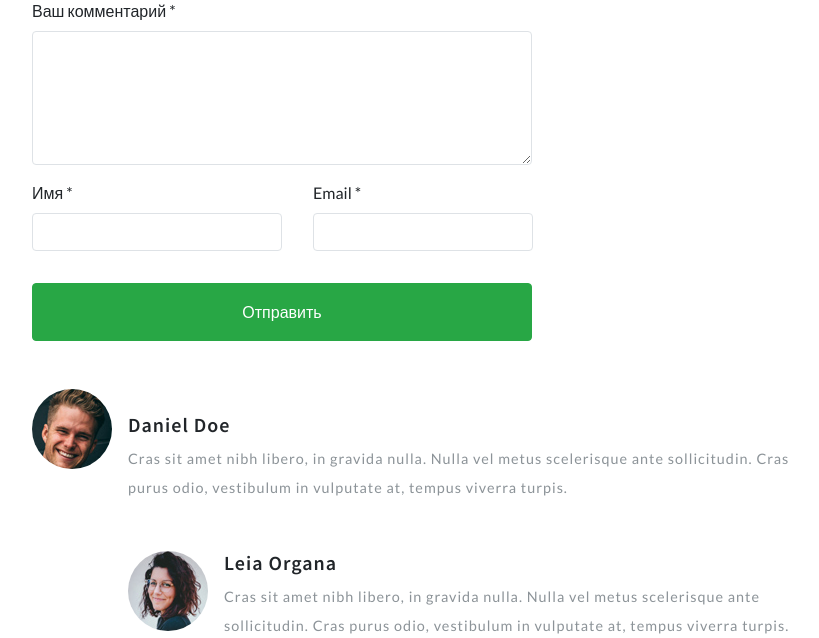
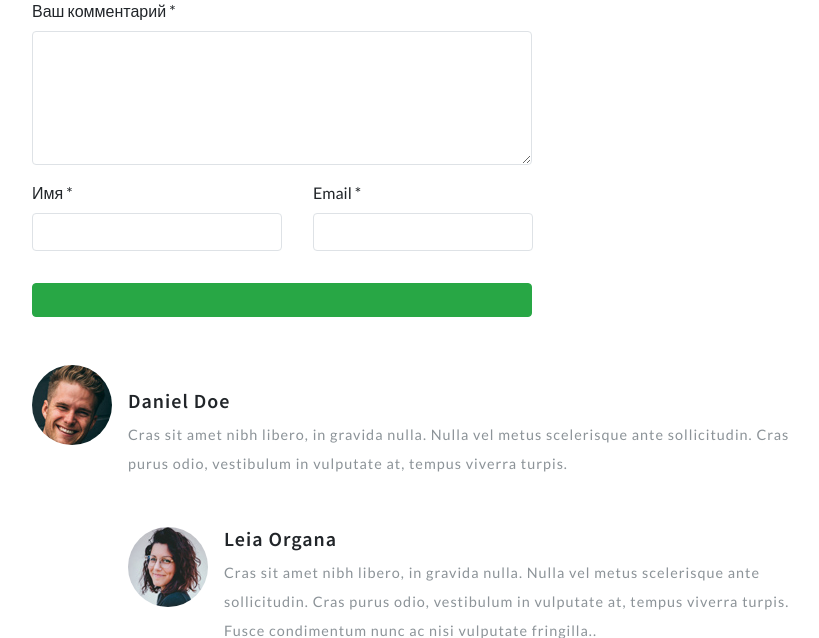
Before and after one commit to Raccoonrocket/movies, a Django app: a page that uses templates/movies/movie_detail.html in a window 1280 px wide. Shown: the part 1749-2387 px from the top of the page, without its empty margins (418-1237 px from the left). Run offline with Django 4.2, Linux system fonts and the light colour scheme; data comes from the database, SQL or seed files in the repository; some libraries are stand-ins or nearby versions.

Commit message:
Add project, step 8 done

```diff
--- a/templates/movies/movie_detail.html
+++ b/templates/movies/movie_detail.html
@@ -321,10 +321,8 @@
                        style="outline: none; cursor: inherit;">
                         <iframe width="560" height="315"
                                 src="https://www.youtube.com/embed/A36LahZNUiE?controls=0"
-                                frameborder="0" allow="accelerometer; autoplay;
-                                                                           encrypted-media; gyroscope; picture-in-picture"
+                                frameborder="0" allow="accelerometer; autoplay; encrypted-media; gyroscope; picture-in-picture"
                                 allowfullscreen>
-
                         </iframe>
                     </p>
                 </div>
@@ -365,7 +363,6 @@
                                 </div>
                                 <button type="submit"
                                         class="mt-3 btn btn-success btn-block py-3"
-                                        style="outline: none; cursor: inherit;">Отправить
                                 </button>
                             </form>
                         </div>
```
